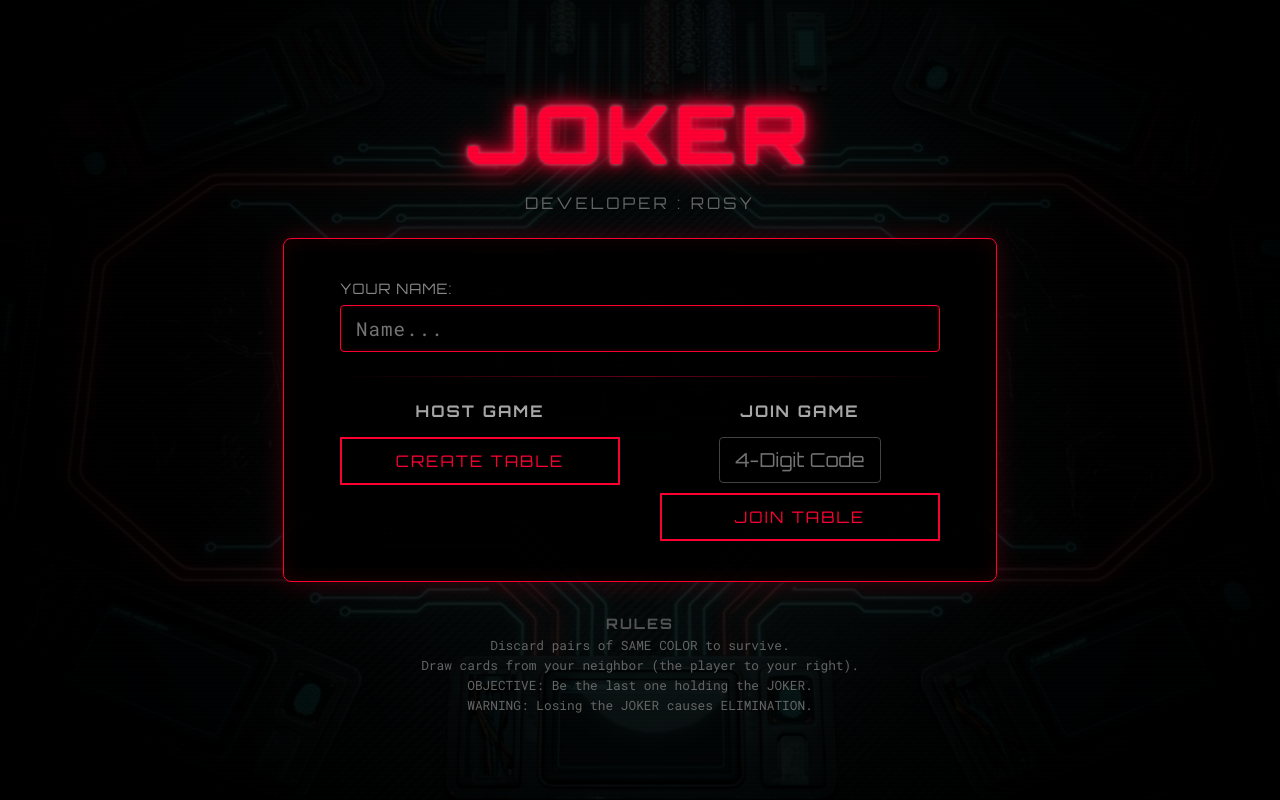
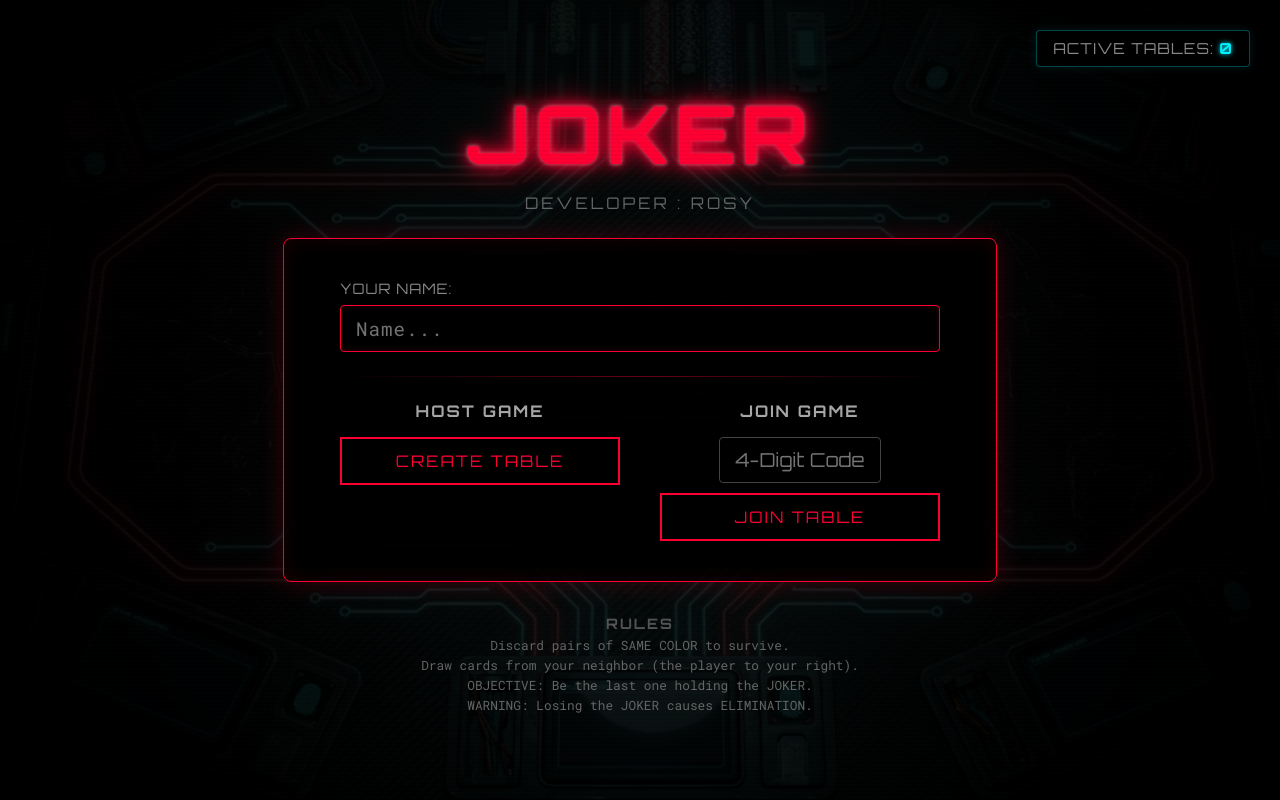
Before and after one commit to rohitsingh25/Old_Maid, a website: page frontend/index.html in a window 1280 px wide. Drawn offline with nearby package versions, Linux system fonts and the light colour scheme; no server answers.

Commit message:
Fix start screen buttons by using CDN Socket.IO client and add active tables counter to start screen

```diff
--- a/frontend/index.html
+++ b/frontend/index.html
@@ -24,6 +24,9 @@
 
         <!-- Screen 1: LANDING & JOIN/CREATE -->
         <div id="start-screen" class="screen">
+            <div class="active-tables-counter">
+                ACTIVE TABLES: <span id="active-tables-count">0</span>
+            </div>
             <h1 class="title-glow">JOKER</h1>
             <div class="dev-name">Developer : RoSY</div>
 
@@ -139,8 +142,8 @@
     <!-- Error/Alert Dialog Toast -->
     <div id="toast" class="toast hidden"></div>
 
-    <!-- Socket.IO client library -->
-    <script src="/socket.io/socket.io.js"></script>
+    <!-- Socket.IO client library (CDN version to support Vercel static hosting) -->
+    <script src="https://cdn.socket.io/4.7.5/socket.io.min.js"></script>
     <!-- Frontend Logic -->
     <script src="/static/script.js"></script>
 </body>
--- a/frontend/static/script.js
+++ b/frontend/static/script.js
@@ -87,6 +87,13 @@ socket.on('gameEnded', () => {
 
 socket.on('drawNotification', (data) => {
     handleDrawNotification(data);
+});
+
+socket.on('activeRoomsCount', (count) => {
+    const el = document.getElementById('active-tables-count');
+    if (el) {
+        el.innerText = count;
+    }
 });
 
 // --- LOBBY ACTIONS ---
--- a/frontend/static/style.css
+++ b/frontend/static/style.css
@@ -85,6 +85,28 @@ body::after {
 #start-screen {
     background: rgba(0, 0, 0, 0.85);
     z-index: 50;
+}
+
+/* Active Tables Counter */
+.active-tables-counter {
+    position: absolute;
+    top: 30px;
+    right: 30px;
+    font-family: 'Orbitron', sans-serif;
+    font-size: 0.95rem;
+    color: #888;
+    border: 1px solid rgba(0, 243, 255, 0.3);
+    background: rgba(0, 0, 0, 0.6);
+    padding: 8px 16px;
+    border-radius: 4px;
+    box-shadow: 0 0 10px rgba(0, 243, 255, 0.1);
+    letter-spacing: 1px;
+}
+
+.active-tables-counter span {
+    color: var(--primary-cyan);
+    text-shadow: 0 0 5px var(--primary-cyan);
+    font-weight: bold;
 }
 
 #lobby-screen {
```
Also changed, not shown: backend/server.js (+11 -0 lines).
